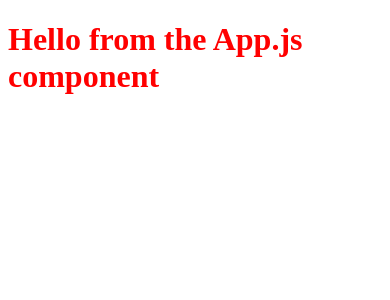
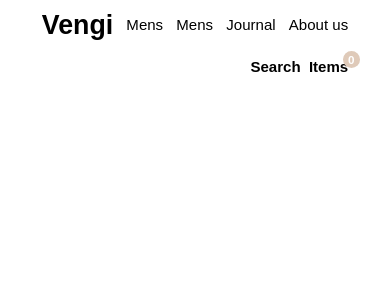
Before and after one commit to pmita/vengi-react-playground, a React (Create React App) app: page / in a window 390 px wide. Shown: the top 300 px of the page. Built offline with nearby package versions, Linux system fonts and the light colour scheme.

Commit message:
Feat/navbar component added,styled

```diff
--- a/src/App.js
+++ b/src/App.js
@@ -1,8 +1,9 @@
+import Navbar from './featured/Navbar';
 function App()
 {
   return (
 	<div className='App'>
-		<h1>Hello from the App.js component</h1>
+		<Navbar />
 	</div>
   );
 }
--- /dev/null
+++ b/src/assets/styles/_base.scss
@@ -0,0 +1,59 @@
+/*
+  Removing as much of the in-built css styling as possible
+*/
+* {
+    padding: 0;
+    margin: 0;
+    box-sizing: border-box;
+    font-family: sans-serif;
+  }
+
+  *::before,
+  *::after {
+    box-sizing: inherit;
+  }
+
+  html {
+    font-size: 62.5%;
+    line-height: 1.3;
+    font-family: sans-serif;
+  }
+
+  h1 {
+    font-size: $h1;
+  }
+  h2 {
+    font-size: $h2;
+  }
+  h3 {
+    font-size: $h3;
+  }
+  h4,
+  p,
+  a,
+  span,
+  li,
+  td {
+    font-size: $h4;
+  }
+  h5 {
+    font-size: $h5;
+  }
+  h6 {
+    font-size: $h6;
+  }
+
+  a {
+    text-decoration: none;
+    color: $main-color;
+  }
+
+  li {
+    list-style-type: none;
+  }
+
+  @media only screen and (max-width: 768px) {
+    html {
+      font-size: 52.25%;
+    }
+  }
--- /dev/null
+++ b/src/assets/styles/_mixins.scss
@@ -0,0 +1,7 @@
+//mixins
+@mixin flex($direction, $justify, $align){
+    display: flex;
+    flex-direction: $direction;
+    justify-content: $justify;
+    align-items: $align;
+}
--- /dev/null
+++ b/src/assets/styles/_variables.scss
@@ -0,0 +1,17 @@
+//Setting our variables
+
+//Colors
+$main-color: #000000;
+$secondary-color: #FFFFFF;
+$highlight-color: #DFCAB9;
+
+//Font sizes
+$h1: 3.8rem;
+$h2: 3.2rem;
+$h3: 2.8rem;
+$h4: 1.8rem;
+$h5: 1.6rem;
+$h6: 1.4rem;
+
+//miscelleneous
+$transition : all 0.3s ease-in;
--- /dev/null
+++ b/src/featured/Navbar/component.js
@@ -0,0 +1,45 @@
+import React from 'react';
+import './style.scss';
+
+const component = () =>
+{
+    return (
+	<nav>
+		<ul className="navbar-left">
+			<li>
+				<h2 className="logo">Vengi</h2>
+			</li>
+			<li>
+				<a href="#">
+					Mens
+				</a>
+			</li>
+			<li>
+				<a href="#">
+					Mens
+				</a>
+			</li>
+			<li>
+				<a href="#">
+					Journal
+				</a>
+			</li>
+			<li>
+				<a href="#">
+					About us
+				</a>
+			</li>
+		</ul>
+		<ul className="navbar-right">
+			<li>
+				<h4 className="navbar-search">Search</h4>
+			</li>
+			<li>
+				<h4 className="navbar-items">Items<span className="items-counter">0</span></h4>
+			</li>
+		</ul>
+	</nav>
+    );
+};
+
+export default component;
--- /dev/null
+++ b/src/featured/Navbar/index.js
@@ -0,0 +1,3 @@
+import component from "./component";
+
+export default component;
--- /dev/null
+++ b/src/featured/Navbar/style.scss
@@ -0,0 +1,55 @@
+//imports
+@import '../../assets/styles/mixins';
+@import '../../assets/styles/variables';
+@import '../../assets/styles/base';
+
+nav{
+    min-height: 10vh;
+    width: 100%;
+    padding: 0rem 5rem;
+    @include flex(row, space-between, center);
+    flex-wrap: wrap;
+}
+
+.navbar-left{
+    flex: 1 1 40rem;
+    @include flex(row, space-between, center);
+    a{
+        transition: $transition;
+        &:hover{
+            opacity: 0.5;
+        }
+    }
+}
+
+.navbar-right{
+    flex: 1 1 40rem;
+    @include flex(row, flex-end, center);
+    li:nth-child(1){
+        padding: 0rem 1rem;
+    }
+}
+
+.navbar-items{
+    position: relative;
+    .items-counter{
+        font-size: $h6;
+        position: absolute;
+        top: -30%;
+        right: -30%;
+        background-color: $highlight-color;
+        padding: 0.1rem 0.65rem;
+        border-radius: 50%;
+        color: $secondary-color;
+    }
+}
+
+//media queries
+@media only screen and (max-width: 80px){
+    nav{
+        padding: 0rem 0.5rem;
+    }
+    .navbar-right{
+        @include flex(row, space-evenly, center);
+    }
+}
```
Also changed, not shown: src/App.scss (line endings or trailing spaces).
